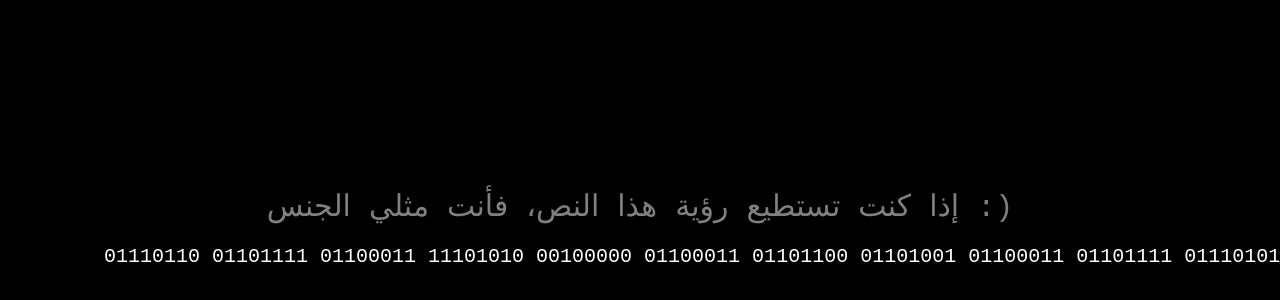
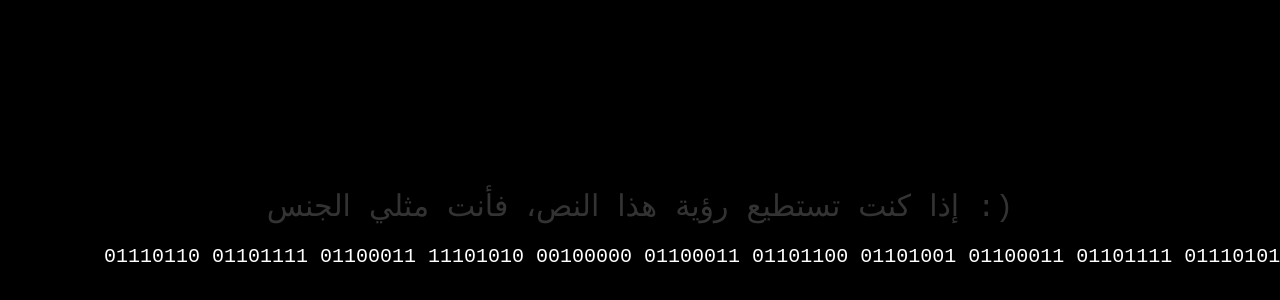
Before and after one commit to beranjola/codigobinario, a plain HTML site: page index.html in a window 1280 px wide. Shown: the part 68-368 px from the top of the page. Drawn offline with Linux system fonts and the light colour scheme.

Commit message:
Update index.html

```diff
--- a/index.html
+++ b/index.html
@@ -14,7 +14,7 @@
         }
         .transparency-text {
             font-size: 30px;
-            opacity: 0.5;
+            opacity: 0.2;
             margin-bottom: 20px;
         }
         pre {
```
